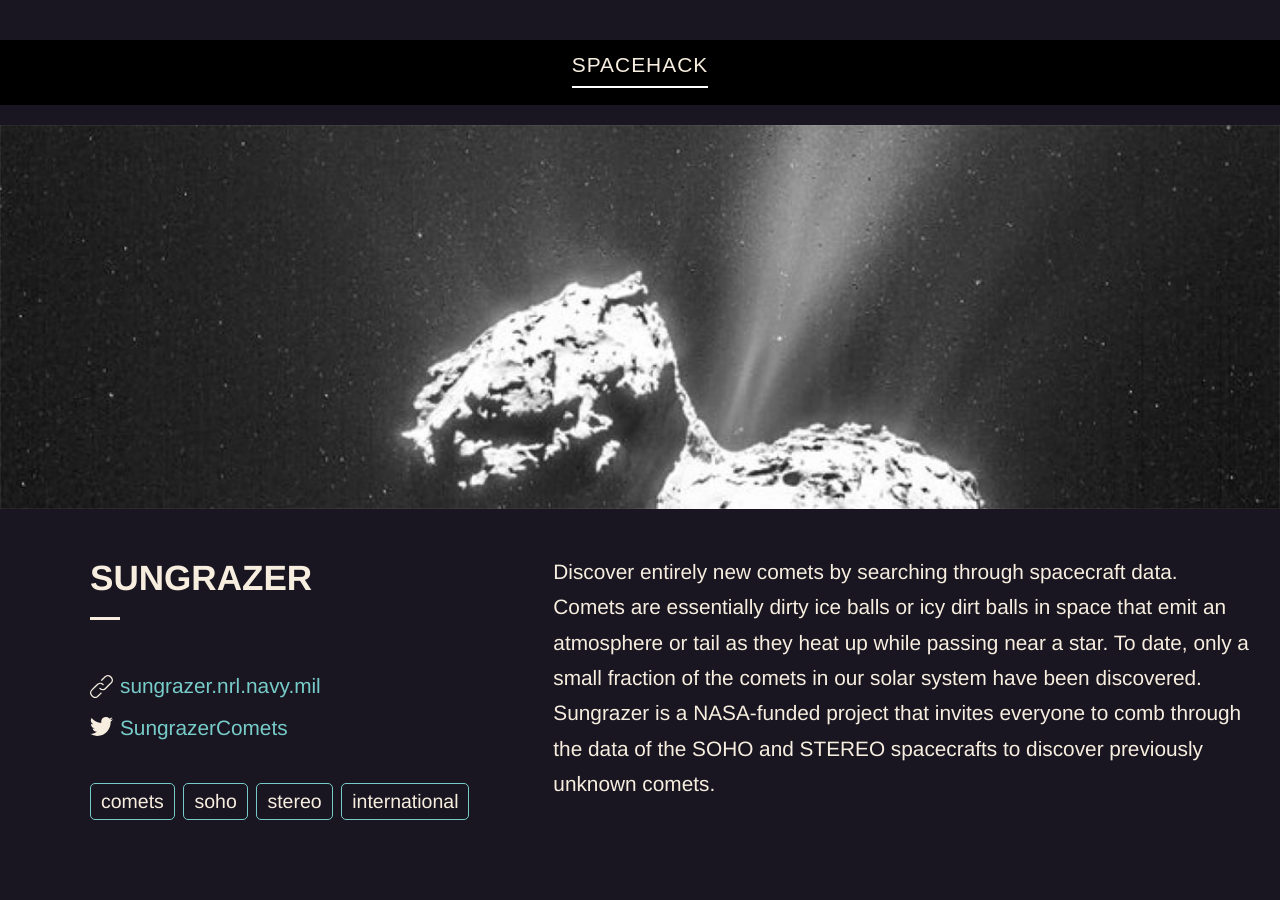
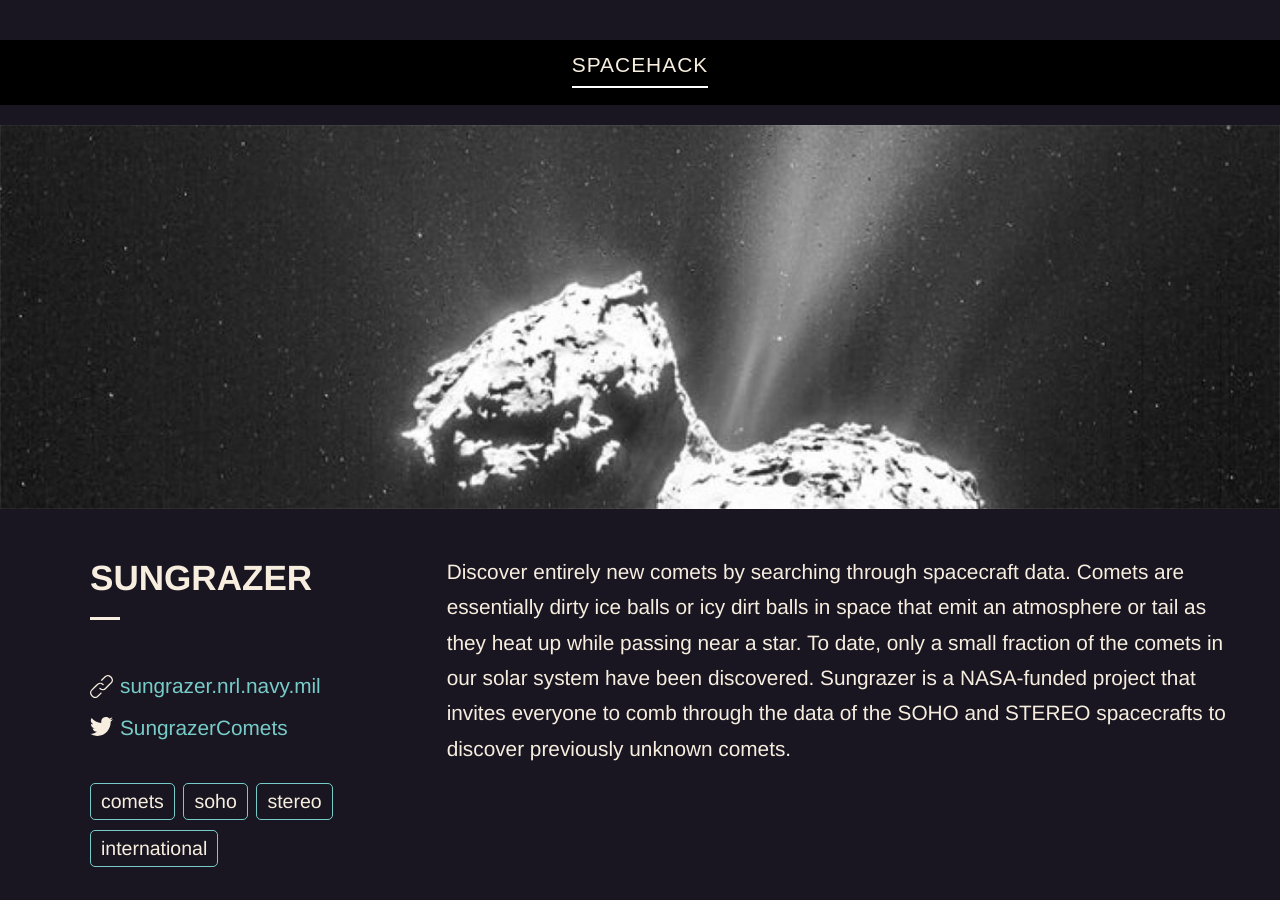
Before and after one commit to basilleaf/spacehack.org, a Jekyll site: the page built from _posts/2015-01-01-sungrazer.md, in a window 1280 px wide. Built offline with Jekyll 4.4.1, drawn with Linux system fonts in a browser that asks for light colours.

Commit message:
project page sidebar skinnier

```diff
--- a/_layouts/post.html
+++ b/_layouts/post.html
@@ -15,7 +15,7 @@ default_fixed_nav: true
 
 <div class="page-content row-fluid">
 
-  <div class="content sidebar col-sm-5">
+  <div class="content sidebar col-sm-4">
 
     <h1>{{ page.title }}</h1>
 
@@ -59,7 +59,7 @@ default_fixed_nav: true
 
   </div><!-- page-content -->
 
-  <div class="content post-content col-sm-7">
+  <div class="content post-content col-sm-8">
     {{ page.content }}
   </div><!-- post-content -->
 
```
